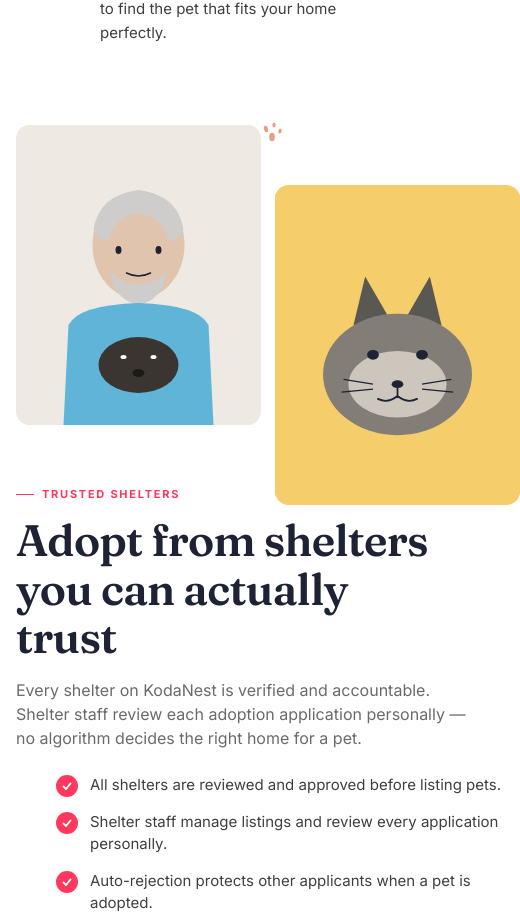
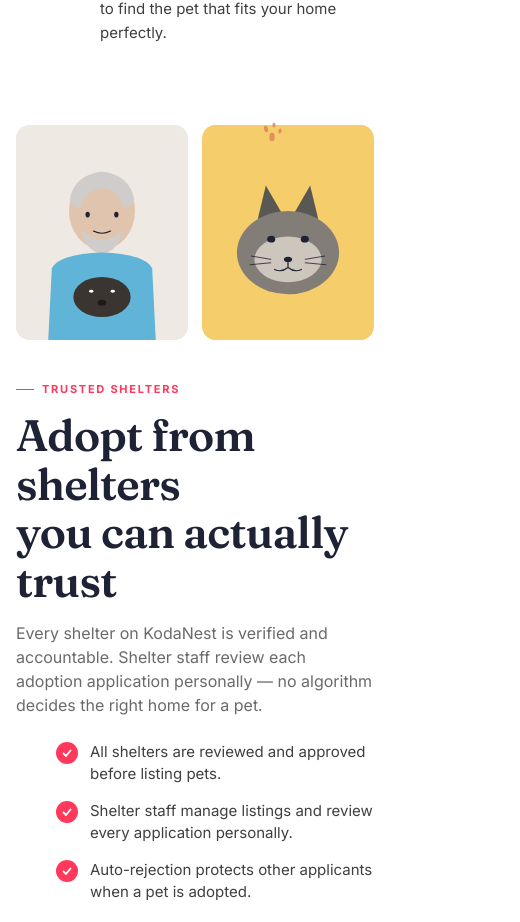
Before and after one commit to racynibaya/pet-adoption-frontend-v1, a React (Vite) app: page / in a window 390 px wide. Shown: the part 1515-2437 px from the top of the page, 520 px wide, since content can reach past the window. Built offline with nearby package versions, Linux system fonts and the light colour scheme.

Commit message:
fix: Improve Home Page horizontal scrolling

```diff
--- a/src/pages/Home/Home.module.css
+++ b/src/pages/Home/Home.module.css
@@ -370,6 +370,7 @@
   /* Switch overlapping absolute photos to side-by-side flex cards */
   .mediPhotos { height: auto; display: flex; gap: 14px; }
   .mediPhoto { position: relative; flex: 1; aspect-ratio: 4/5; left: auto; right: auto; top: auto; bottom: auto; width: auto; height: auto; }
+  .mediPhoto.a, .mediPhoto.b { width: auto; height: auto; left: auto; right: auto; top: auto; }
   .testimonialPhoto { height: 360px; }
 }
 @media (max-width: 480px) {
```
